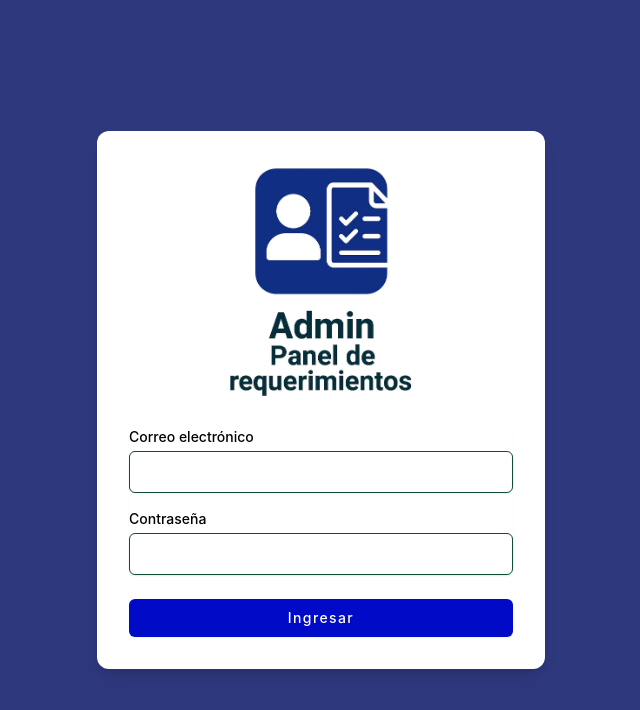
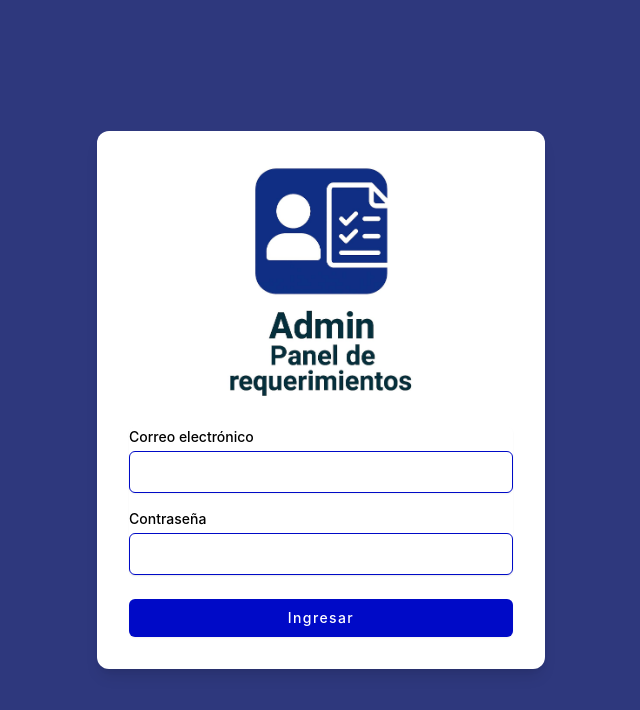
Before and after one commit to MrSek18/requests_admin_frontend_production, a React (Create React App) app: page /login in a window 1280 px wide. Shown: the top 710 px of the page, without its empty margins (319-959 px from the left). Built offline with nearby package versions, Linux system fonts and the light colour scheme.

Commit message:
border colors from loginForm changed

```diff
--- a/src/components/LoginForm.js
+++ b/src/components/LoginForm.js
@@ -143,7 +143,7 @@
                 type="email"
                 autoComplete="email"
                 required
-                className="mt-1 block w-full px-3 py-2 border border-[#0F4C30] rounded-md shadow-sm placeholder-gray-400 focus:outline-none focus:ring-indigo-500 focus:border-indigo-500"
+                className="mt-1 block w-full px-3 py-2 border border-[#000ac7] rounded-md shadow-sm placeholder-gray-400 focus:outline-none focus:ring-indigo-500 focus:border-indigo-500"
                 value={email}
                 onChange={(e) => setEmail(e.target.value)}
               />
@@ -159,7 +159,7 @@
                 type="password"
                 autoComplete="current-password"
                 required
-                className="mt-1 block w-full px-3 py-2 border border-[#0F4C30] rounded-md shadow-sm placeholder-gray-400 focus:outline-none focus:ring-indigo-500 focus:border-indigo-500"
+                className="mt-1 block w-full px-3 py-2 border border-[#000ac7] rounded-md shadow-sm placeholder-gray-400 focus:outline-none focus:ring-indigo-500 focus:border-indigo-500"
                 value={password}
                 onChange={(e) => setPassword(e.target.value)}
               />
```
